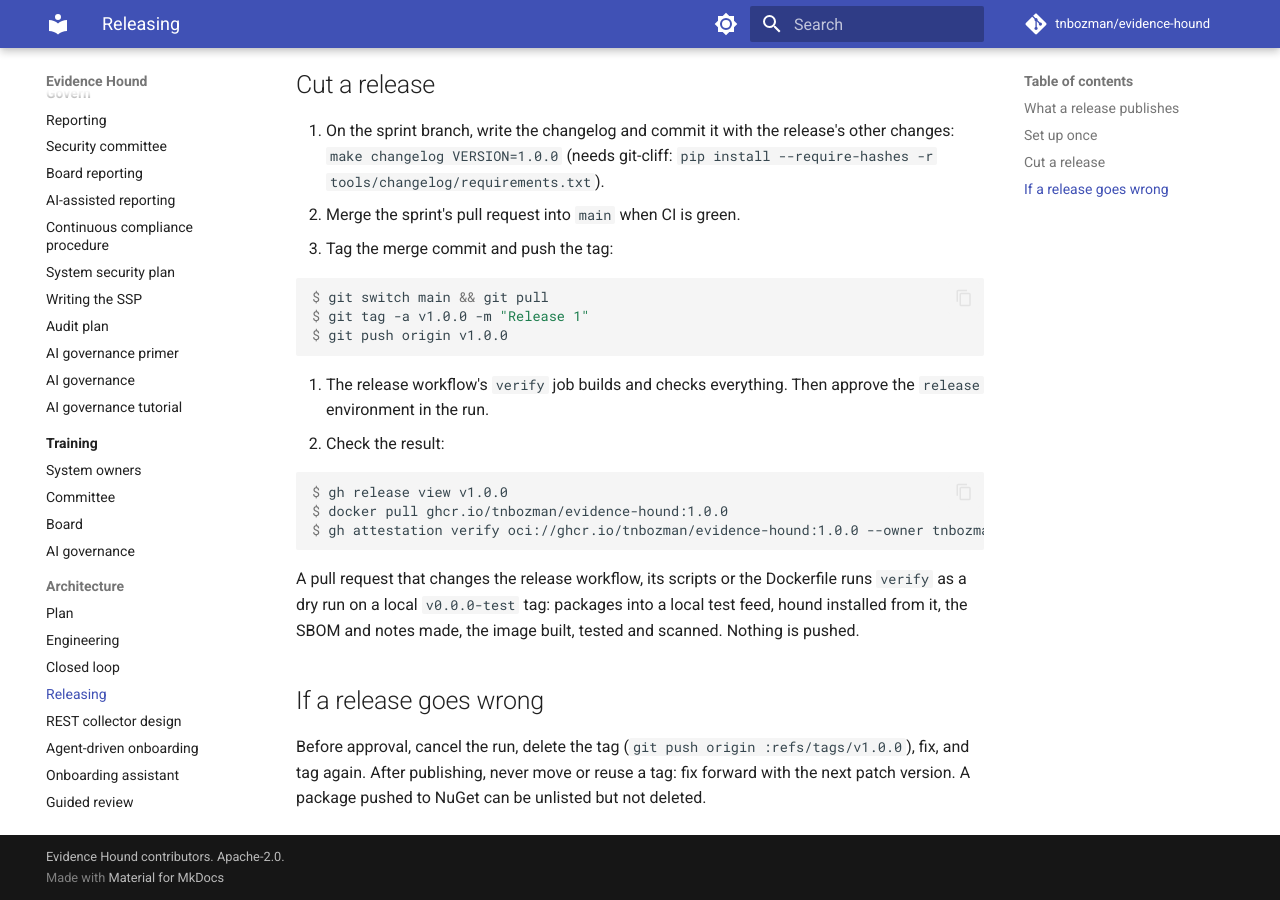
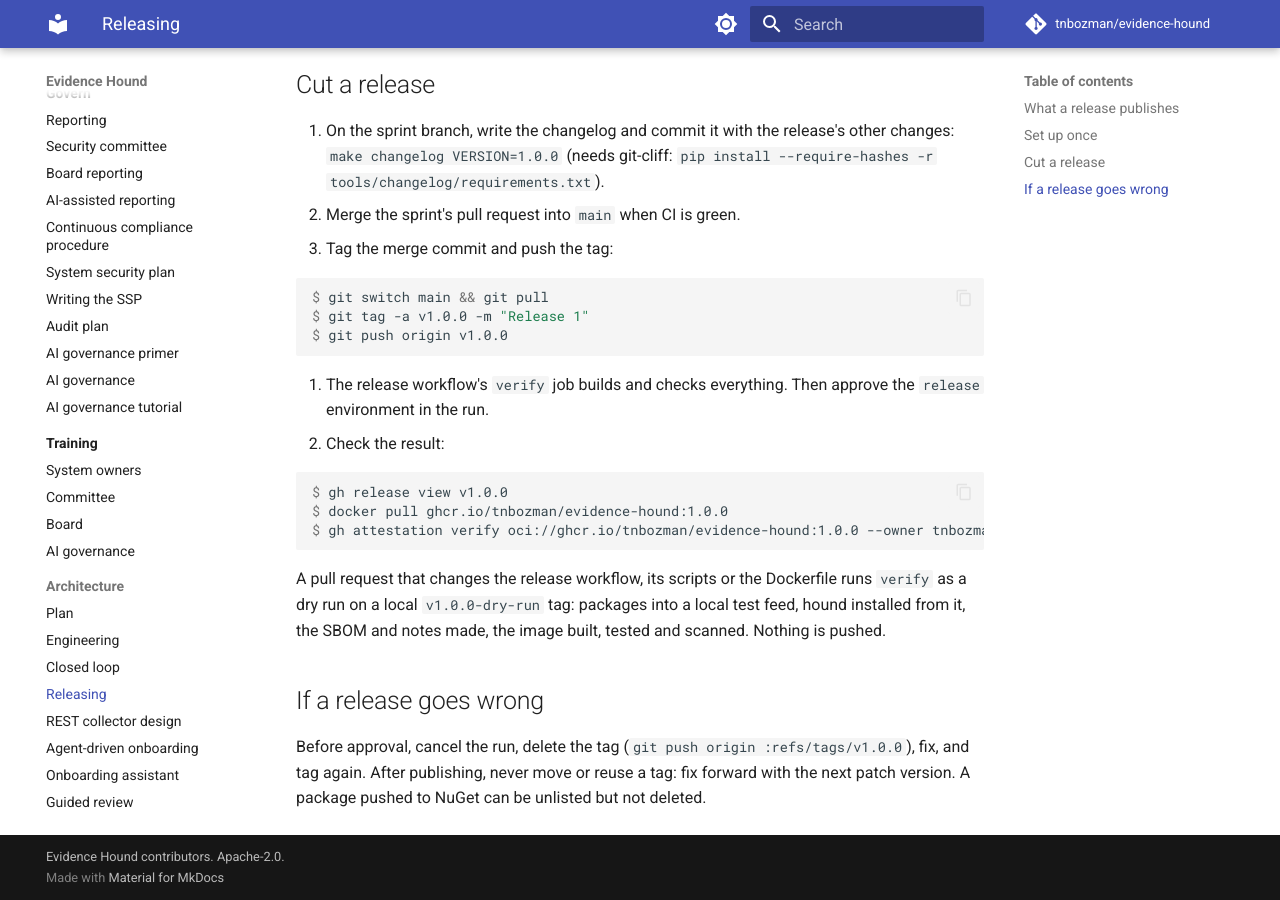
Before and after one commit to tnbozman/evidence-hound, an MkDocs documentation site: the page built from docs/releasing.md, in a window 1280 px wide and 900 px high, scrolled down 1199 px. Built offline with MkDocs 1.6.1 and Material for MkDocs 9.7.7, drawn with Linux system fonts in a browser that asks for light colours; comment, search, counter and statistics services are not loaded.

Commit message:
fix(s13-04): the dry run uses a local v1.0.0-dry-run tag, so the profiles' hound version check passes [green]
Co-Authored-By: Claude Opus 5.5 <noreply@anthropic.com>
Claude-Session: https://claude.ai/code/session_01QC7Mi87u7CEpt9zz5WdR7j

````diff
--- a/docs/releasing.md
+++ b/docs/releasing.md
@@ -47,7 +47,7 @@ The version comes from the tag (MinVer). Between releases, builds are pre-releas
    $ gh attestation verify oci://ghcr.io/tnbozman/evidence-hound:1.0.0 --owner tnbozman
    ```
 
-A pull request that changes the release workflow, its scripts or the Dockerfile runs `verify` as a dry run on a local `v0.0.0-test`
+A pull request that changes the release workflow, its scripts or the Dockerfile runs `verify` as a dry run on a local `v1.0.0-dry-run`
 tag: packages into a local test feed, hound installed from it, the SBOM and notes made, the image built, tested and scanned. Nothing is
 pushed.
 
````
Also changed, not shown: 3 other files.
